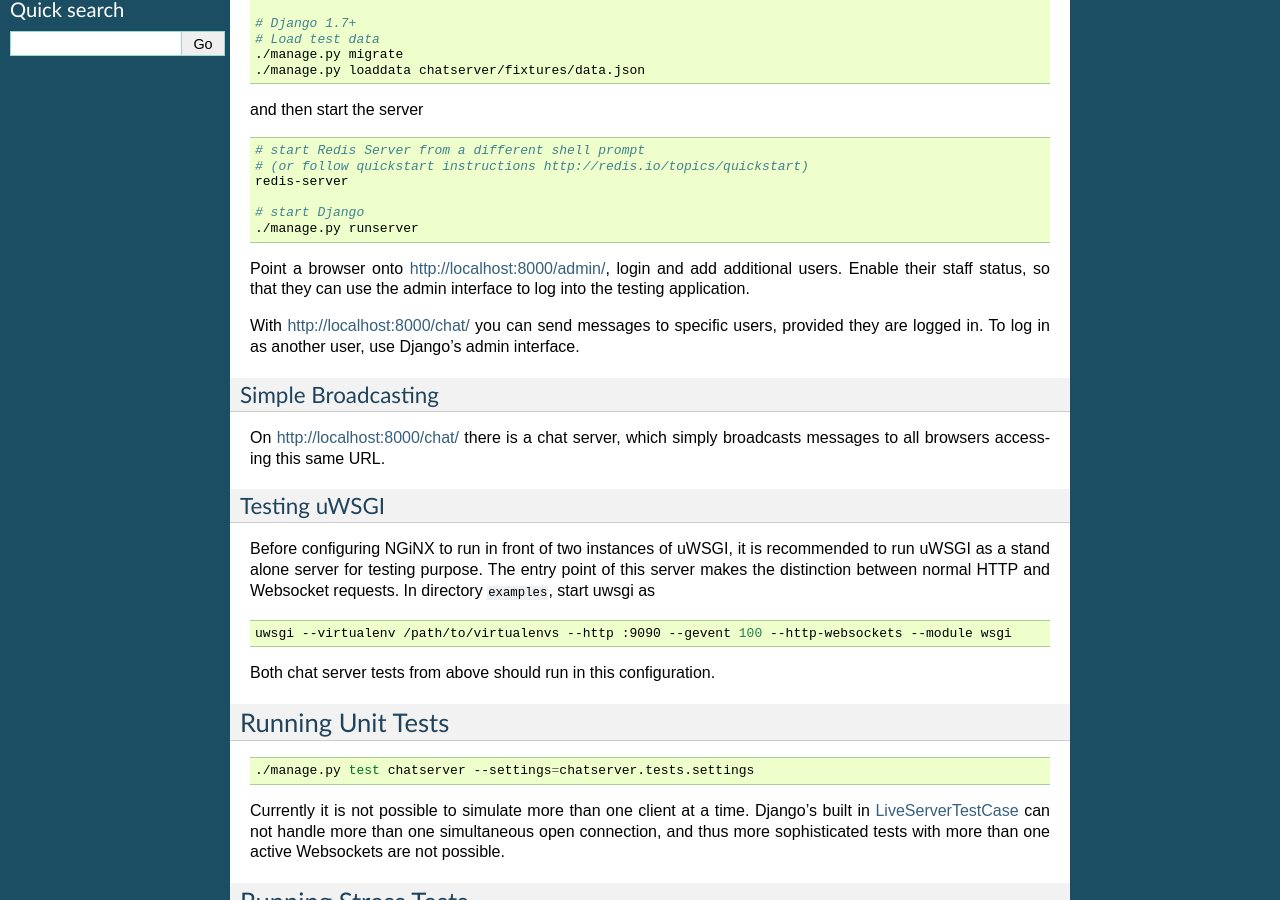
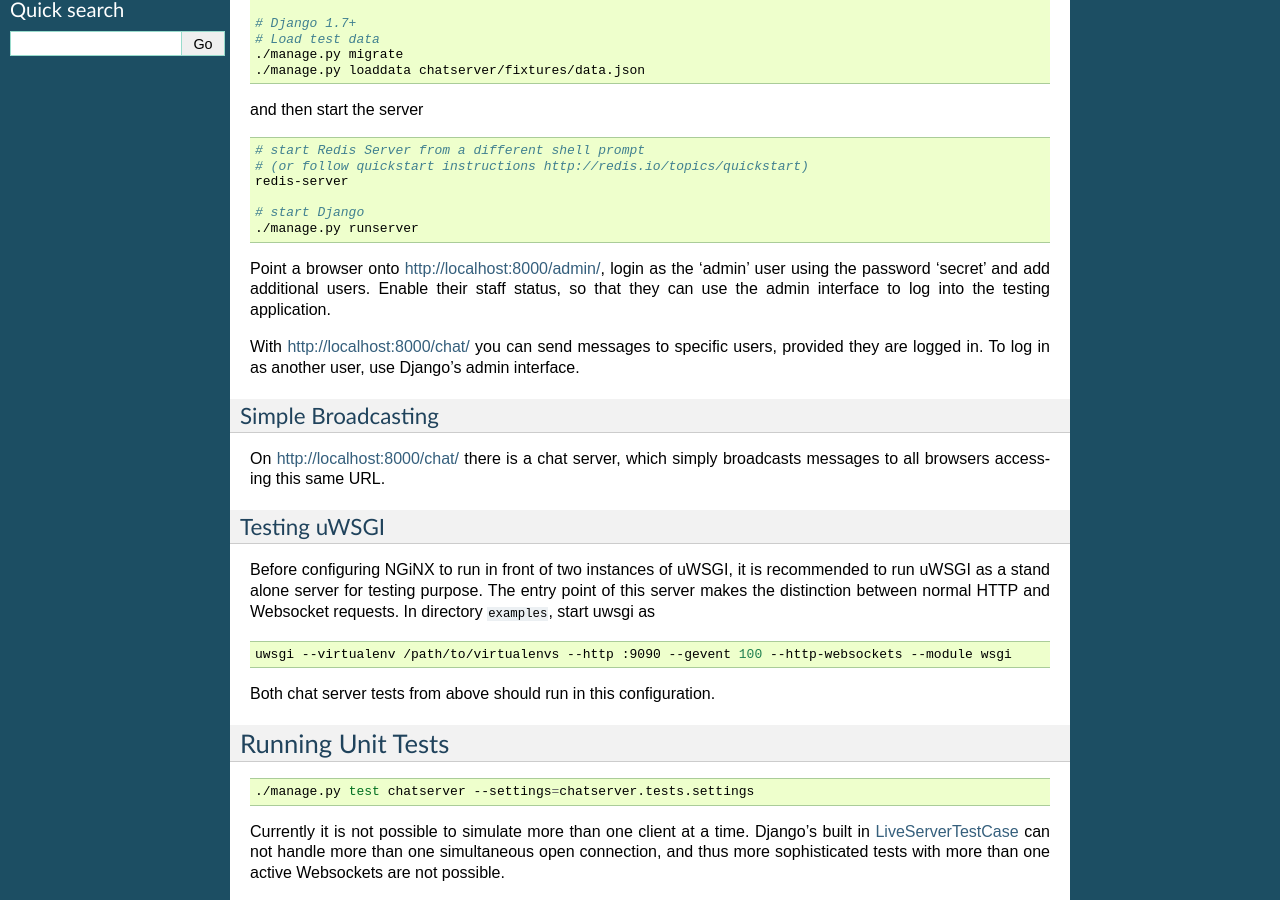
Before and after one commit to jrief/django-websocket-redis, a Sphinx documentation site: the page built from docs/testing.rst, in a window 1280 px wide and 900 px high, scrolled down 365 px. Built offline with Sphinx 7.4.7, drawn with Linux system fonts in a browser that asks for light colours.

Commit message:
Add missing default admin user details
This user is created in the loaddata step but the password wasn't
previously given.

```diff
--- a/docs/testing.rst
+++ b/docs/testing.rst
@@ -39,8 +39,9 @@ and then start the server
 	# start Django
 	./manage.py runserver
 
-Point a browser onto http://localhost:8000/admin/, login and add additional users. Enable their
-staff status, so that they can use the admin interface to log into the testing application.
+Point a browser onto http://localhost:8000/admin/, login as the 'admin' user using the password
+'secret' and add additional users. Enable their staff status, so that they can use the admin
+interface to log into the testing application.
 
 With http://localhost:8000/chat/ you can send messages to specific users, provided they are
 logged in. To log in as another user, use Django's admin interface.
```
